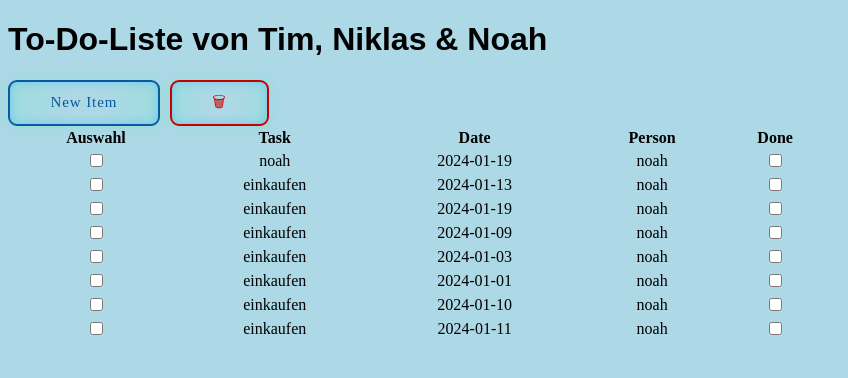
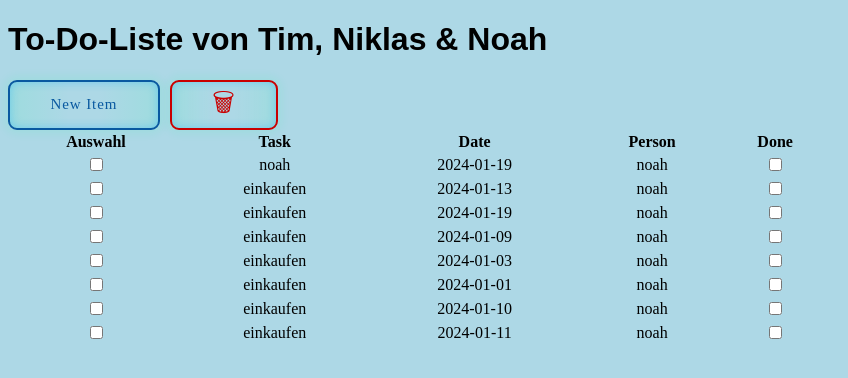
Before and after one commit to Tim10022023/ToDoListPythonProject, a Flask app: page / in a window 1280 px wide. Shown: the top 378 px of the page, without its empty margins (0-848 px from the left). Run offline with Flask 3, Linux system fonts and the light colour scheme; data comes from the database, SQL or seed files in the repository.

Commit message:
button css, mülleimer vergrößert

```diff
--- a/static/button.css
+++ b/static/button.css
@@ -47,10 +47,6 @@
 
   #NewItem:hover:before {
     transform: translateX(15em);
-  }
-
-body {
-    background: lightblue;
   }
 
   #save{
--- a/static/style.css
+++ b/static/style.css
@@ -9,3 +9,6 @@ table{
   width: 65%;
   text-align: center;
 }
+.large{
+  font-size: 25px;
+}
--- a/templates/index.html
+++ b/templates/index.html
@@ -13,7 +13,7 @@
     <div style="display: flex; gap: 10px">
       <button id="NewItem" onclick="oeffnePopup()">New Item</button>
       <!-- Stellen Sie sicher, dass das action-Attribut auf eine gültige Route zeigt -->
-      <button id="delete" form="deleteForm" type="submit">&#x1F5D1;</button>
+      <button id="delete" form="deleteForm" type="submit"><span class="large">&#x1F5D1;</span></button>
     </div>
 
     <form id="deleteForm" method="post" action="{{ url_for('delete_task') }}">
--- a/templates/popup.html
+++ b/templates/popup.html
@@ -6,6 +6,7 @@
     <meta name="viewport" content="width=device-width, initial-scale=1.0" />
     <title>Popup-Seite</title>
     <link rel="stylesheet" href="../static/button.css" />
+    <link rel="stylesheet" href="../static/style.css" />
 </head>
 <body>
 
```
